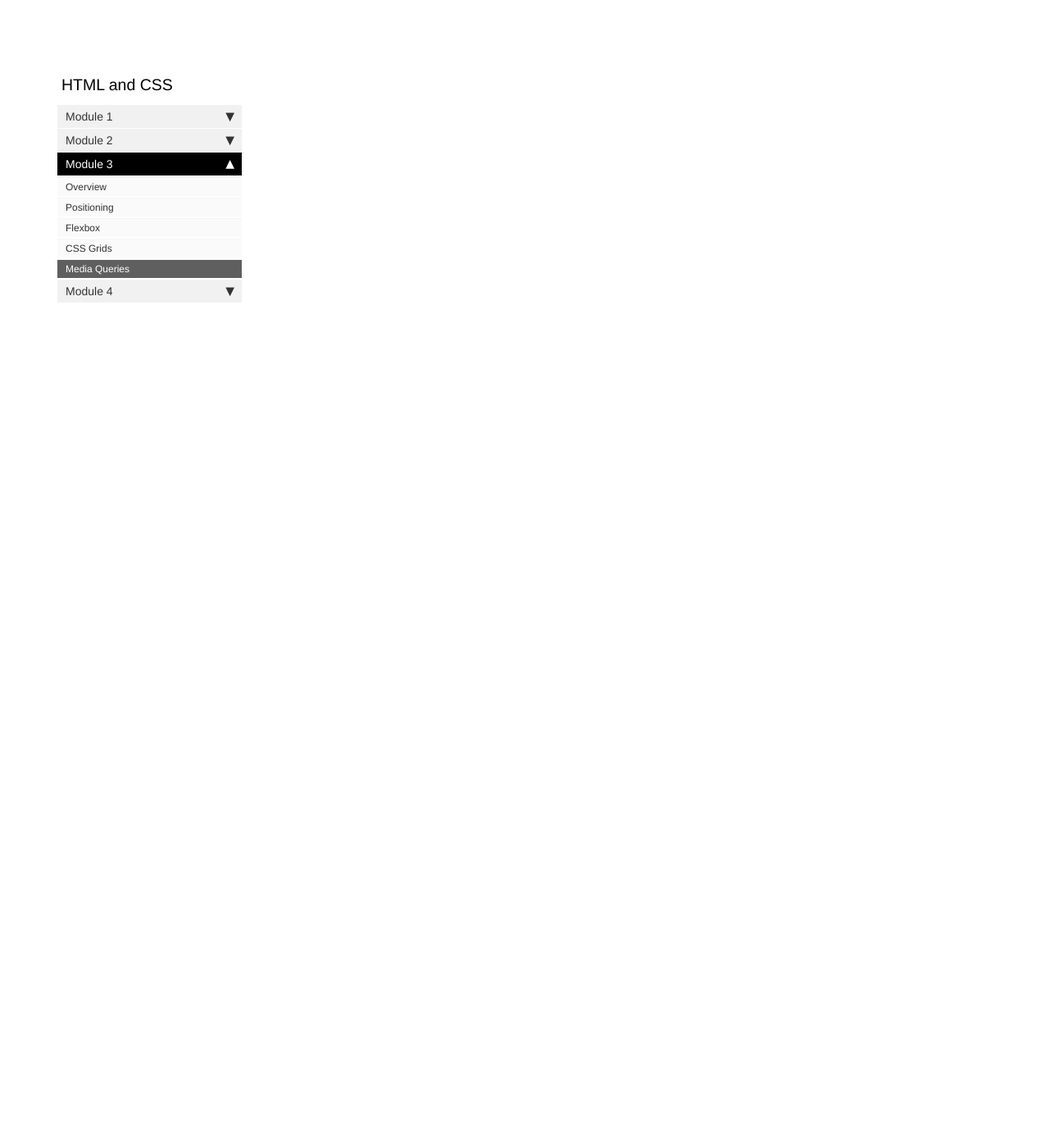
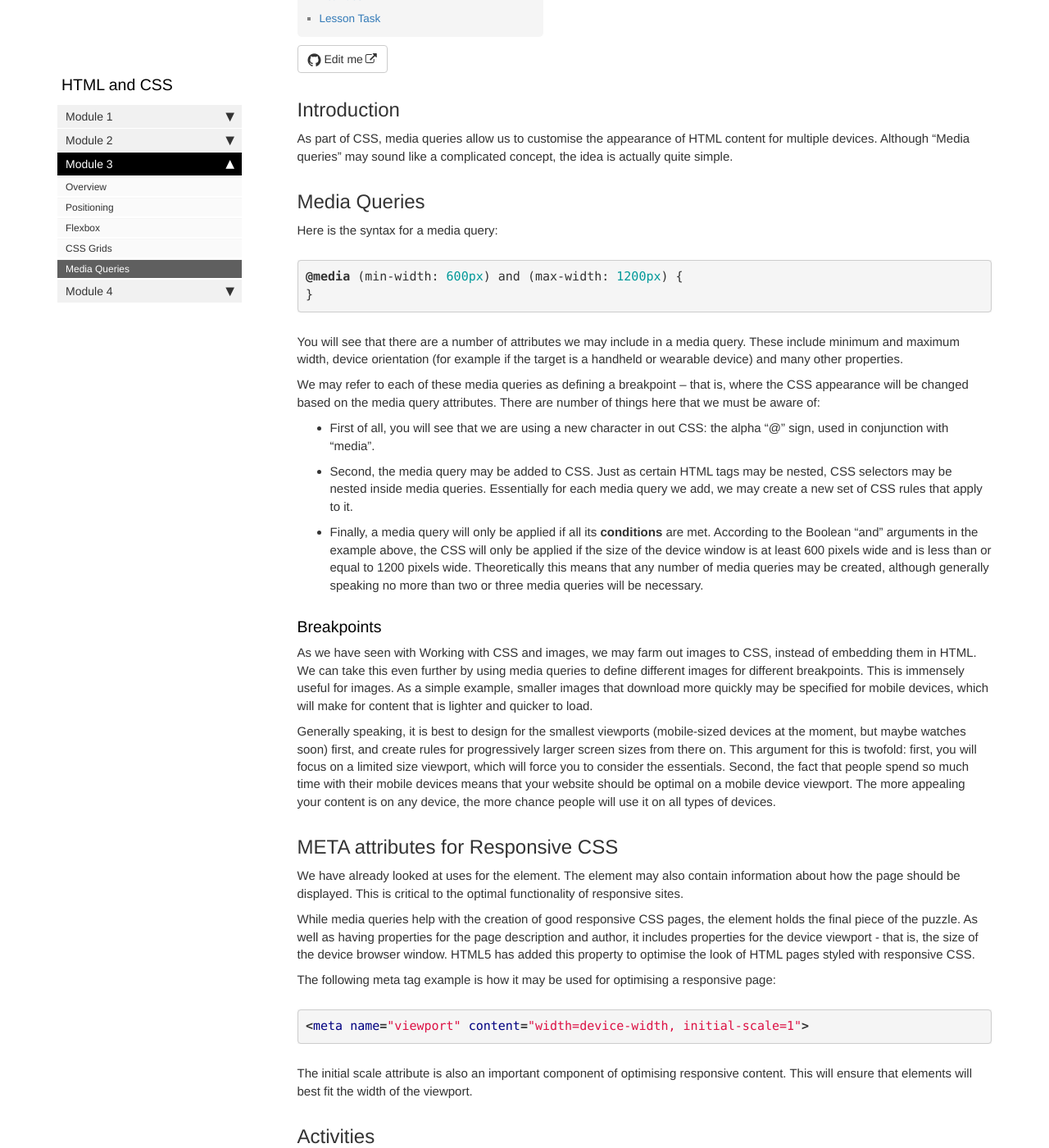
Before and after one commit to AmberBentley/content-feu, a Jekyll site: the page built from pages/html-css/media-queries.md, in a window 1280 px wide and 1400 px high, scrolled down 270 px. Shown: the whole window at 82% size. Built offline with Jekyll 4.4.1, drawn with Linux system fonts in a browser that asks for light colours; comment, search, counter and statistics services are not loaded; before the commit the page ends 900 px from its top, so only the background shows below that; some of the changed text lies outside the part shown.

Commit message:
HTML+CSS Module 3 Lesson 4 added

````diff
--- a/pages/html-css/media-queries.md
+++ b/pages/html-css/media-queries.md
@@ -6,3 +6,75 @@ sidebar: html-css
 permalink: html-css/media-queries.html
 folder: html-css
 ---
+## Introduction
+
+As part of CSS, media queries allow us to customise the appearance of HTML content for multiple devices. Although "Media queries" may sound like a complicated concept, the idea is actually quite simple.
+
+## Media Queries
+
+Here is the syntax for a media query:
+
+```css
+@media (min-width: 600px) and (max-width: 1200px) {
+}
+```
+
+You will see that there are a number of attributes we may include in a media query. These include minimum and maximum width, device orientation (for example if the target is a handheld or wearable device) and many other properties.
+
+We may refer to each of these media queries as defining a breakpoint – that is, where the CSS appearance will be changed based on the media query attributes. There are number of things here that we must be aware of:
+
+- First of all, you will see that we are using a new character in out CSS: the alpha "@" sign, used in conjunction with "media".
+- Second, the media query may be added to CSS. Just as certain HTML tags may be nested, CSS selectors may be nested inside media queries. Essentially for each media query we add, we may create a new set of CSS rules that apply to it.
+- Finally, a media query will only be applied if all its **conditions** are met. According to the Boolean "and" arguments in the example above, the CSS will only be applied if the size of the device window is at least 600 pixels wide and is less than or equal to 1200 pixels wide. Theoretically this means that any number of media queries may be created, although generally speaking no more than two or three media queries will be necessary.
+
+### Breakpoints
+
+As we have seen with Working with CSS and images, we may farm out images to CSS, instead of embedding them in HTML. We can take this even further by using media queries to define different images for different breakpoints. This is immensely useful for images. As a simple example, smaller images that download more quickly may be specified for mobile devices, which will make for content that is lighter and quicker to load.
+
+Generally speaking, it is best to design for the smallest viewports (mobile-sized devices at the moment, but maybe watches soon) first, and create rules for progressively larger screen sizes from there on. This argument for this is twofold: first, you will focus on a limited size viewport, which will force you to consider the essentials. Second, the fact that people spend so much time with their mobile devices means that your website should be optimal on a mobile device viewport. The more appealing your content is on any device, the more chance people will use it on all types of devices.
+
+## META attributes for Responsive CSS
+
+We have already looked at uses for the <meta> element. The <meta> element may also contain information about how the page should be displayed. This is critical to the optimal functionality of responsive sites.
+
+While media queries help with the creation of good responsive CSS pages, the <meta> element holds the final piece of the puzzle. As well as having properties for the page description and author, it includes properties for the device viewport - that is, the size of the device browser window. HTML5 has added this property to optimise the look of HTML pages styled with responsive CSS.
+
+The following meta tag example is how it may be used for optimising a responsive page:
+
+```css
+<meta name="viewport" content="width=device-width, initial-scale=1">
+```
+
+The initial scale attribute is also an important component of optimising responsive content. This will ensure that elements will best fit the width of the viewport.
+
+## Activities
+
+### Activity 1
+
+**WATCH**
+
+Video: [CSS Page Layouts](https://www.linkedin.com/learning/css-page-layouts-2012/responsive-layout-overview?u=43268076)
+7. Building Responsive Layouts (50m)
+
+### Activity 2
+
+**READ**
+
+In _HTML and CSS: Design and Build Website_
+Chapter 18: Process & Design, pp. 452-474 (1hr)
+
+### Activity 3
+
+**WATCH**
+
+Video: [CSS Essential Training](https://www.linkedin.com/learning/css-essential-training-2-2/welcome?u=43268076)
+4. Responsive and Mobile (30m)
+Conclusion (32s)
+
+## Lesson Task
+
+### Brief
+
+There are practice questions in the master branch of [this repo](https://github.com/Noroff-Education/lesson-task-htmlcss-module3-lesson4).
+
+Attempt the answers before checking them against the answers in the [answers branch](https://github.com/Noroff-Education/lesson-task-htmlcss-module3-lesson4/tree/answers) of the repo.
````
